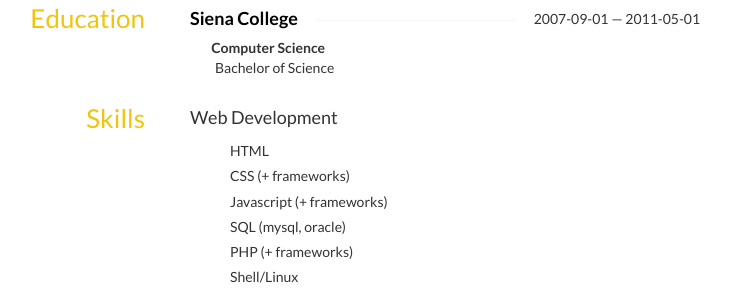
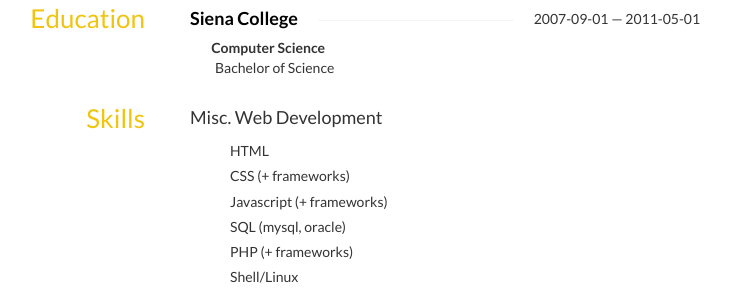
Before and after one commit to cfebs/cfebs.github.com, a Jekyll site: the page static/resume.html, which Jekyll copies as it is, in a window 1280 px wide. Shown: the part 1371-1665 px from the top of the page, without its empty margins (285-1016 px from the left). Built offline with Jekyll 4.4.1, drawn with Linux system fonts in a browser that asks for light colours; nearby versions of some CDN libraries; a style sheet for code colours, icons or effects is not loaded.

Commit message:
update resume

```diff
--- a/resume.html
+++ b/static/resume.html
@@ -216,7 +216,7 @@
 			<div class="row">
 			<div class="col-sm-6">
 				<strong>Email</strong>
-				<div class="email"><a class="__cf_email__" href="/cdn-cgi/l/email-protection" data-cfemail="68040d0e0d0a0d1a0b280f05090104460b0705">[email&#160;protected]</a><script cf-hash='f9e31' type="text/javascript">
+				<div class="email"><a class="__cf_email__" href="/cdn-cgi/l/email-protection" data-cfemail="9ff3faf9fafdfaedfcdff8f2fef6f3b1fcf0f2">[email&#160;protected]</a><script cf-hash='f9e31' type="text/javascript">
 /* <![CDATA[ */!function(){try{var t="currentScript"in document?document.currentScript:function(){for(var t=document.getElementsByTagName("script"),e=t.length;e--;)if(t[e].getAttribute("cf-hash"))return t[e]}();if(t&&t.previousSibling){var e,r,n,i,c=t.previousSibling,a=c.getAttribute("data-cfemail");if(a){for(e="",r=parseInt(a.substr(0,2),16),n=2;a.length-n;n+=2)i=parseInt(a.substr(n,2),16)^r,e+=String.fromCharCode(i);e=document.createTextNode(e),c.parentNode.replaceChild(e,c)}}}catch(u){}}();/* ]]> */</script></div>
 			</div>
 			<div class="col-sm-6">
@@ -380,7 +380,7 @@
 			<div class="row">
 			<div class="col-sm-6">
 				<div class="name">
-					<h4>Web Development</h4>
+					<h4>Misc. Web Development</h4>
 				</div>
 				<ul class="keywords">
 					<li>HTML</li>
```
Also changed, not shown: static/resume.json (+5 -3 lines).
